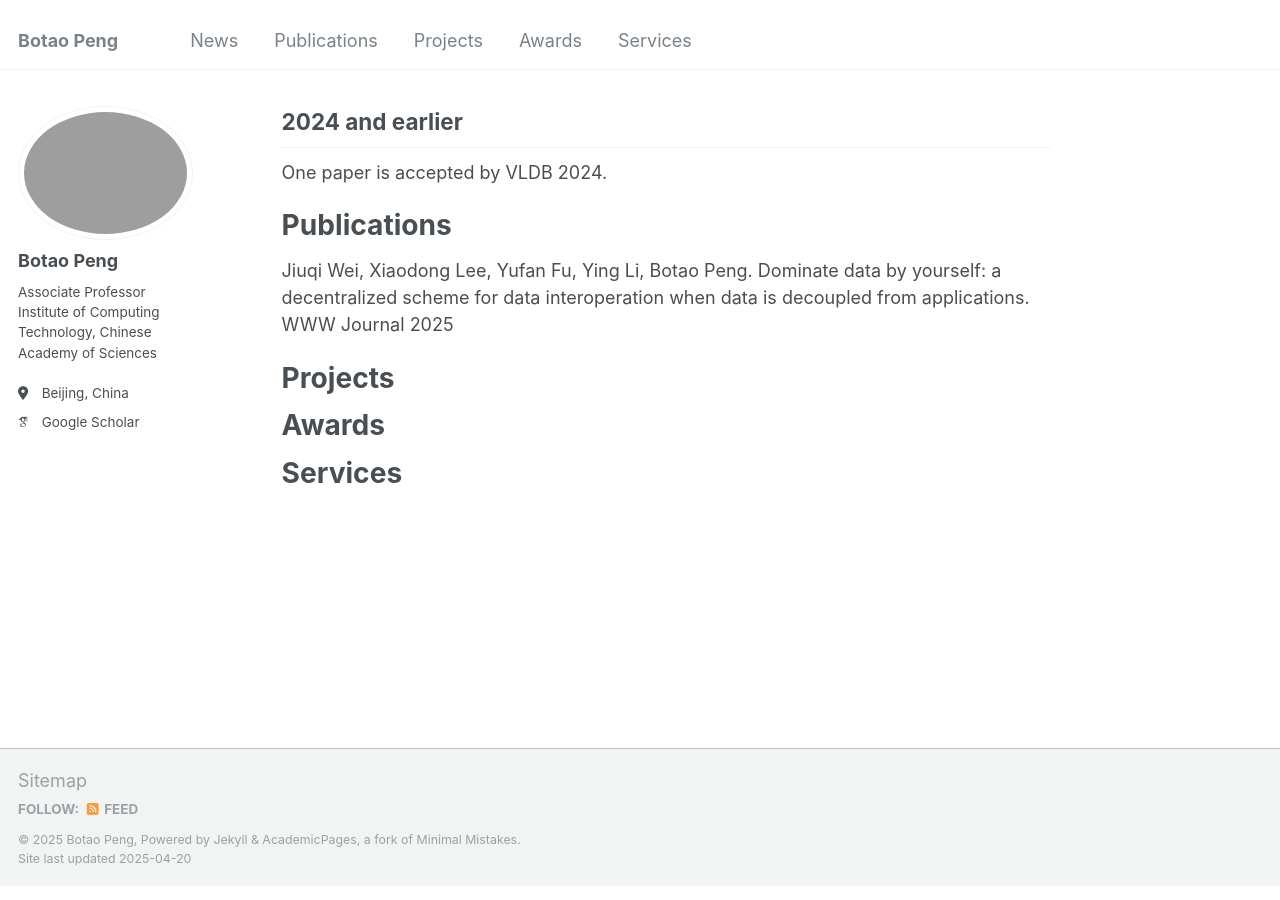
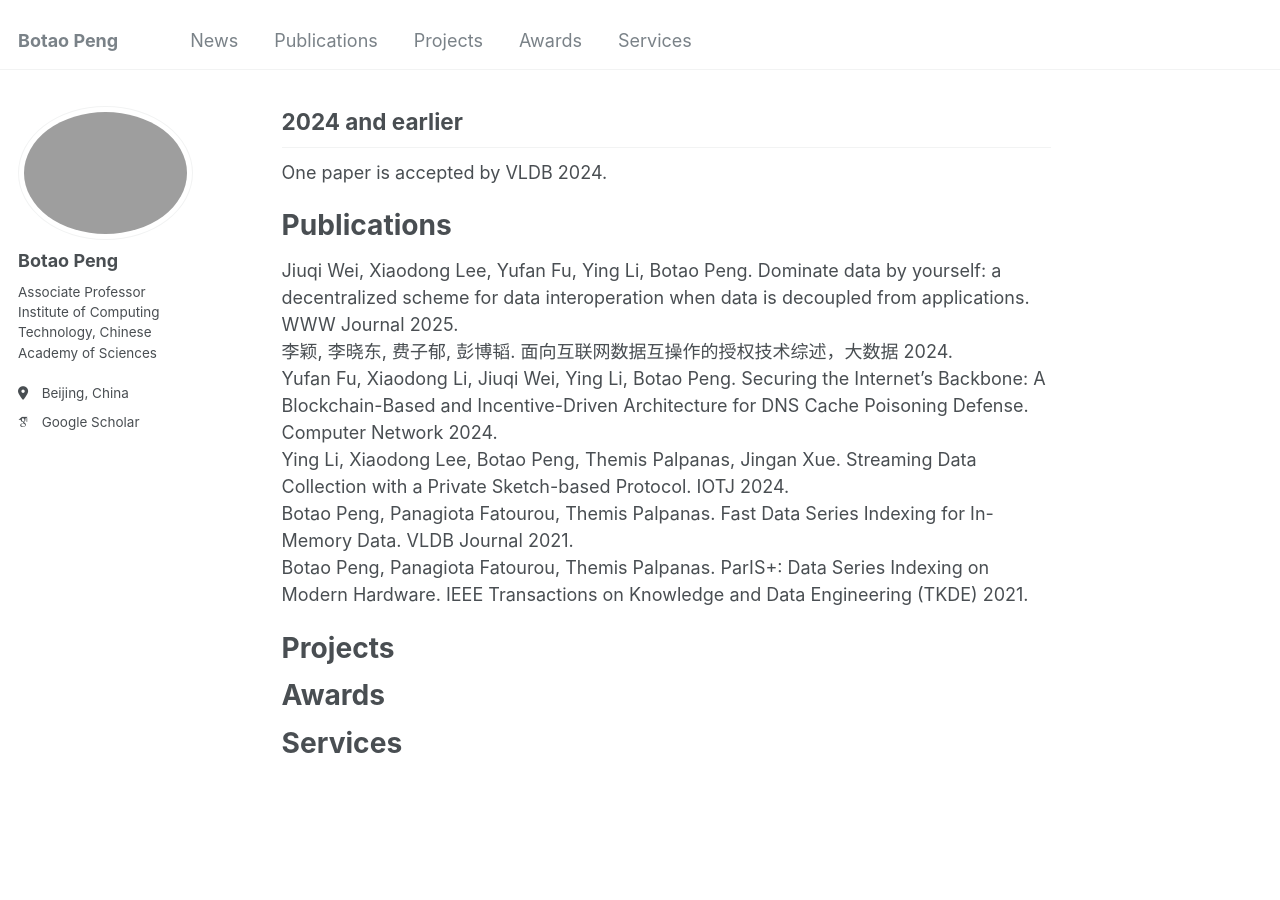
Before and after one commit to BotaoPENG/botaopeng.github.io, a Jekyll site: the page built from _pages/about.md, in a window 1280 px wide and 900 px high, scrolled down 405 px. Built offline with Jekyll 4.4.1, drawn with Linux system fonts in a browser that asks for light colours; some web fonts are replaced.

Commit message:
Update about.md

```diff
--- a/_pages/about.md
+++ b/_pages/about.md
@@ -25,7 +25,12 @@ One paper is accepted by VLDB 2024.
 
 # Publications {#publications}
 
-Jiuqi Wei, Xiaodong Lee, Yufan Fu, Ying Li, Botao Peng. Dominate data by yourself: a decentralized scheme for data interoperation when data is decoupled from applications. WWW Journal 2025
+Jiuqi Wei, Xiaodong Lee, Yufan Fu, Ying Li, Botao Peng. Dominate data by yourself: a decentralized scheme for data interoperation when data is decoupled from applications. WWW Journal 2025.<br>
+李颖, 李晓东, 费子郁, 彭博韬. 面向互联网数据互操作的授权技术综述，大数据 2024.<br>
+Yufan Fu, Xiaodong Li, Jiuqi Wei, Ying Li, Botao Peng. Securing the Internet's Backbone: A Blockchain-Based and Incentive-Driven Architecture for DNS Cache Poisoning Defense. Computer Network 2024.<br>
+Ying Li, Xiaodong Lee, Botao Peng, Themis Palpanas, Jingan Xue. Streaming Data Collection with a Private Sketch-based Protocol. IOTJ 2024.<br>
+Botao Peng, Panagiota Fatourou, Themis Palpanas. Fast Data Series Indexing for In-Memory Data. VLDB Journal 2021.<br>
+Botao Peng, Panagiota Fatourou, Themis Palpanas. ParIS+: Data Series Indexing on Modern Hardware. IEEE Transactions on Knowledge and Data Engineering (TKDE) 2021.<br>
 
 # Projects {#projects}
 
```
